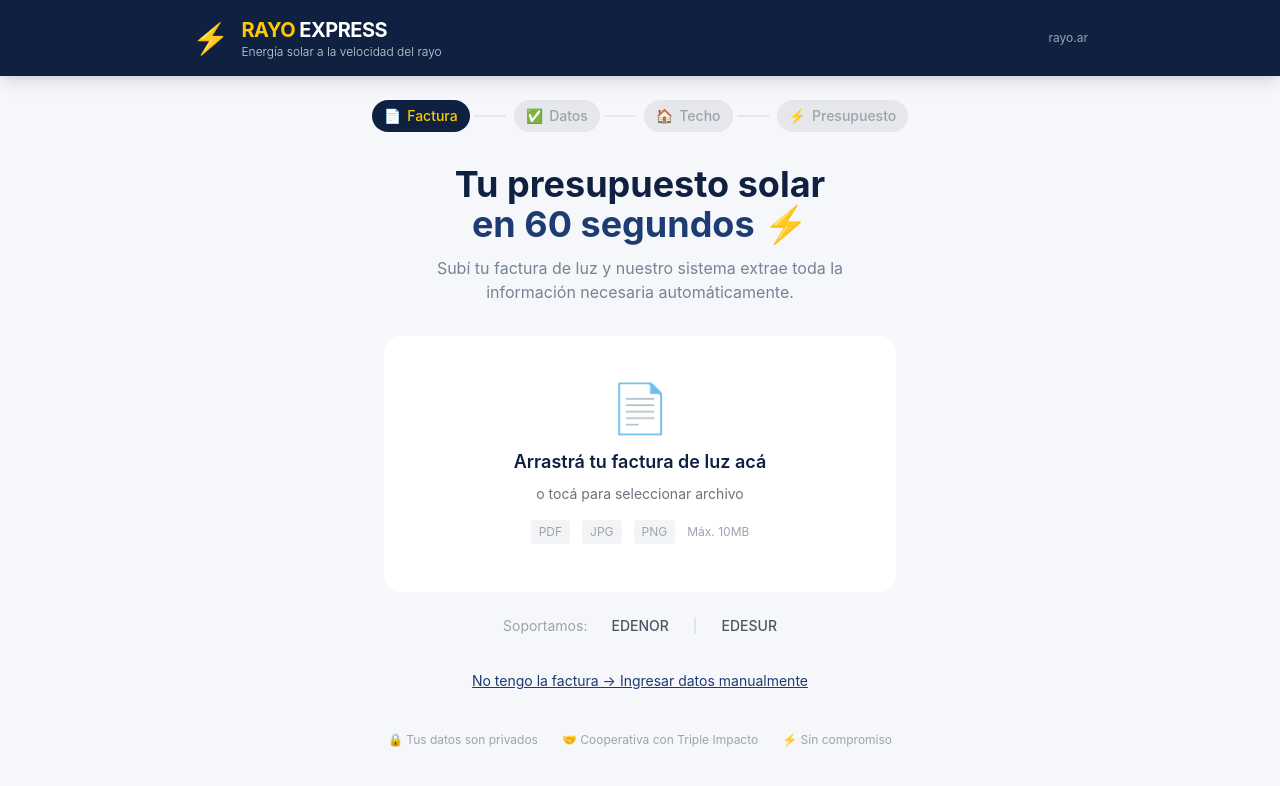
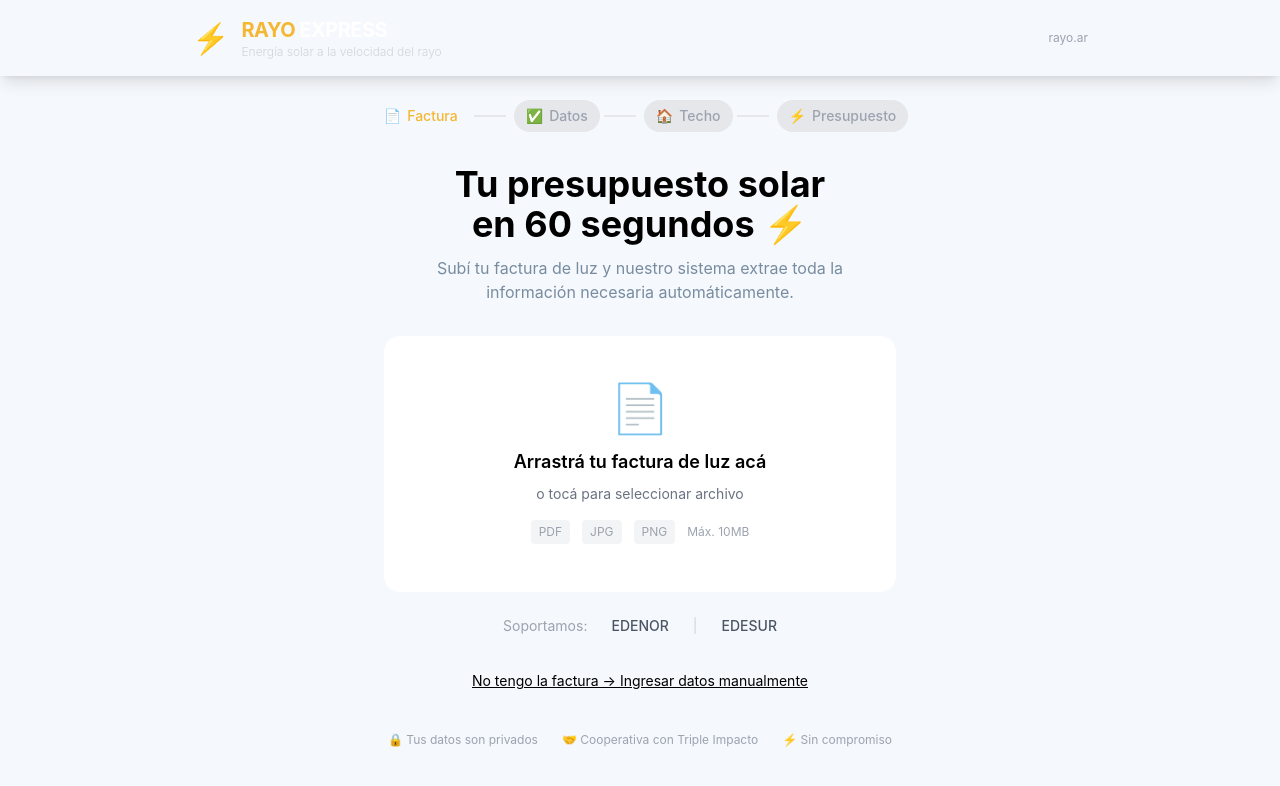
Before and after one commit to pirizlisandrouba-star/rayo-cotizador-solar, a Next.js app: page / in a window 1280 px wide. Shown: the top 786 px of the page. Built offline with nearby package versions, Linux system fonts and the light colour scheme.

Commit message:
Update tailwind.config.js
Actualizar colores a branding real de Rayo

```diff
--- a/tailwind.config.js
+++ b/tailwind.config.js
@@ -9,12 +9,15 @@ module.exports = {
     extend: {
       colors: {
         rayo: {
-          'azul-oscuro': 'rgb(15, 32, 65)',
-          'azul-medio': 'rgb(30, 60, 115)',
-          'amarillo': 'rgb(255, 200, 0)',
+          'celeste': 'rgb(27, 153, 214)',
+          'celeste-oscuro': 'rgb(20, 120, 175)',
+          'celeste-claro': 'rgb(60, 175, 230)',
+          'amarillo': 'rgb(245, 183, 49)',
+          'amarillo-claro': 'rgb(255, 205, 80)',
           'blanco': 'rgb(255, 255, 255)',
-          'gris-claro': 'rgb(245, 247, 250)',
-          'gris-medio': 'rgb(120, 130, 150)',
+          'gris-claro': 'rgb(245, 248, 252)',
+          'gris-medio': 'rgb(120, 140, 160)',
+          'oscuro': 'rgb(25, 45, 65)',
         }
       },
       fontFamily: {
```
